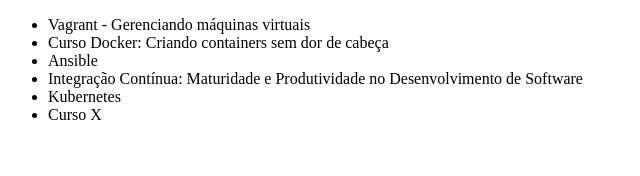
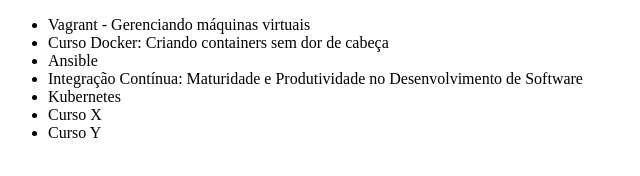
Before and after one commit to molinexteste/teste, a plain HTML site: page index.html in a window 1280 px wide. Shown: the full height of the page, 0-640 px from the left. Drawn offline with Linux system fonts and the light colour scheme.

Commit message:
adicionando mais um curso y

```diff
--- a/index.html
+++ b/index.html
@@ -12,6 +12,7 @@
         <li>Integração Contínua: Maturidade e Produtividade no Desenvolvimento de Software</li>
         <li>Kubernetes</li>
         <li>Curso X</li>
+        <li>Curso Y</li>
     </ul>
 </body>
 </html>
```
